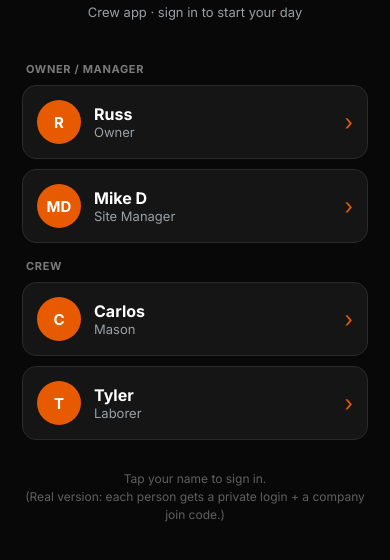
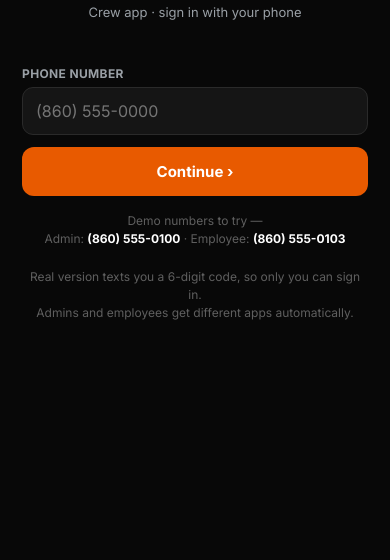
Before and after one commit to BlackwireInvestments/complete-care-masonry-app, a plain HTML site: page index.html in a window 390 px wide. Shown: the part 74-634 px from the top of the page. Drawn offline with Linux system fonts and the light colour scheme.

Commit message:
Revamp: phone login + admin/employee separation

```diff
--- a/index.html
+++ b/index.html
@@ -165,15 +165,22 @@ input,textarea,select{font-family:inherit;font-size:16px}
 </div>
 <div id="login">
   <div class="lwm"><span class="o">COMPLETE CARE</span> MASONRY</div>
-  <div class="ltag">Crew app · sign in to start your day</div>
-  <div id="loginlist"></div>
-  <p class="note">Tap your name to sign in.<br>(Real version: each person gets a private login + a company join code.)</p>
+  <div class="ltag">Crew app · sign in with your phone</div>
+  <div style="max-width:360px;margin:8px auto 0;width:100%">
+    <div class="field"><label style="color:#9aa0a6">Phone number</label>
+      <input id="phoneIn" type="tel" inputmode="tel" autocomplete="tel" placeholder="(860) 555-0000" style="background:#151515;border:1.5px solid #2a2a2a;color:#fff" onkeydown="if(event.key==='Enter')doPhoneLogin()">
+    </div>
+    <button class="btn wave" onclick="doPhoneLogin()">Continue ›</button>
+    <p id="loginerr" style="color:#df4b3a;font-size:13px;text-align:center;margin-top:10px;display:none"></p>
+    <div id="demohint"></div>
+  </div>
+  <p class="note">Real version texts you a 6-digit code, so only you can sign in.<br>Admins and employees get different apps automatically.</p>
 </div>
 <div class="sheet" id="sheet" onclick="if(event.target===this)closeSheet()"><div class="sheetcard" id="sheetcard"></div></div>
 
 <script>
 /* ============ STATE ============ */
-const LS='ccm_state_v1';
+const LS='ccm_state_v2';
 const uid=()=>Math.random().toString(36).slice(2,9);
 const now=()=>Date.now();
 const fmtT=t=>new Date(t).toLocaleTimeString('en-US',{hour:'numeric',minute:'2-digit'});
@@ -182,10 +189,10 @@ const initials=n=>n.split(' ').map(w=>w[0]).slice(0,2).join('').toUpperCase();
 
 function seed(){
  const crew=[
-  {id:'u1',name:'Russ',role:'Owner'},
-  {id:'u2',name:'Mike D',role:'Site Manager'},
-  {id:'u3',name:'Carlos',role:'Mason'},
-  {id:'u4',name:'Tyler',role:'Laborer'},
+  {id:'u1',name:'Russ',role:'Owner',phone:'(860) 555-0100'},
+  {id:'u2',name:'Mike D',role:'Site Manager',phone:'(860) 555-0102'},
+  {id:'u3',name:'Carlos',role:'Mason',phone:'(860) 555-0103'},
+  {id:'u4',name:'Tyler',role:'Laborer',phone:'(860) 555-0104'},
  ];
  const job={id:uid(),title:'Retaining Wall — 12 Oak St',address:'12 Oak St, Avon CT',client:'Jennifer T.',status:'active',crew:['u2','u3','u4'],created:now(),
   phases:[
@@ -424,8 +431,8 @@ function viewCrew(){
   h+=`<div class="member"><div class="av">${initials(c.name)}</div><div style="flex:1"><b>${c.name}</b><div class="muted tiny">${c.role}</div></div>${onclk?'<span class="badge b-active">on clock</span>':''}${c.id===S.me?'<span class="badge b-soon">you</span>':''}</div>`;});
  return h;
 }
-function newMember(){sheet(`<h3>Add crew member</h3><div class="field"><label>Name</label><input id="mn" placeholder="Full name"></div><div class="field"><label>Role</label><select id="mr"><option>Mason</option><option>Laborer</option><option>Site Manager</option><option>Apprentice</option><option>Owner</option></select></div><button class="btn wave" onclick="addMember()">Add to crew</button>`);}
-function addMember(){const n=document.getElementById('mn').value.trim();if(!n)return;S.crew.push({id:uid(),name:n,role:document.getElementById('mr').value});save();closeSheet();render();}
+function newMember(){sheet(`<h3>Add crew member</h3><div class="field"><label>Name</label><input id="mn" placeholder="Full name"></div><div class="field"><label>Phone number (their login)</label><input id="mp" type="tel" inputmode="tel" placeholder="(860) 555-0000"></div><div class="field"><label>Role</label><select id="mr"><option>Mason</option><option>Laborer</option><option>Apprentice</option><option>Site Manager</option><option>Owner</option></select></div><button class="btn wave" onclick="addMember()">Add to crew</button><p class="muted tiny" style="text-align:center;margin-top:10px">They sign in with this phone number. Mason/Laborer/Apprentice = employee view. Site Manager/Owner = admin.</p>`);}
+function addMember(){const n=document.getElementById('mn').value.trim();if(!n)return;const ph=document.getElementById('mp').value.trim();S.crew.push({id:uid(),name:n,role:document.getElementById('mr').value,phone:ph});save();closeSheet();render();}
 
 /* ============ CHAT (general) ============ */
 function viewChat(){
@@ -449,15 +456,22 @@ function onFab(){if(cur==='jobs')newJob();else if(cur==='crew')newMember();}
 /* ============ utils ============ */
 function resizeImg(file,cb){const r=new FileReader();r.onload=e=>{const img=new Image();img.onload=()=>{const max=720,sc=Math.min(1,max/Math.max(img.width,img.height));const cv=document.createElement('canvas');cv.width=img.width*sc;cv.height=img.height*sc;cv.getContext('2d').drawImage(img,0,0,cv.width,cv.height);cb(cv.toDataURL('image/jpeg',.7));};img.src=e.target.result;};r.readAsDataURL(file);}
 
-/* ============ LOGIN / SIGN-IN ============ */
-function luserHTML(c){return `<div class="luser" onclick="doLogin('${c.id}')"><div class="av">${initials(c.name)}</div><div><div class="nm">${c.name}</div><div class="rl">${c.role}</div></div><div class="go">›</div></div>`;}
+/* ============ LOGIN / SIGN-IN (phone) ============ */
+function normPhone(p){return (p||'').replace(/\D/g,'').slice(-10);}
 function showLogin(){
- const mgr=S.crew.filter(c=>['Owner','Site Manager'].includes(c.role));
- const workers=S.crew.filter(c=>!['Owner','Site Manager'].includes(c.role));
- document.getElementById('loginlist').innerHTML=
-  '<h4>Owner / Manager</h4>'+mgr.map(luserHTML).join('')+
-  '<h4>Crew</h4>'+workers.map(luserHTML).join('');
- document.getElementById('login').classList.add('on');
+ const el=document.getElementById('login');el.classList.add('on');
+ const er=document.getElementById('loginerr');if(er)er.style.display='none';
+ const pin=document.getElementById('phoneIn');if(pin)pin.value='';
+ const hint=document.getElementById('demohint');
+ if(hint)hint.innerHTML='<p class="note" style="margin-top:16px">Demo numbers to try —<br>Admin: <b style="color:#fff">(860) 555-0100</b> · Employee: <b style="color:#fff">(860) 555-0103</b></p>';
+}
+function doPhoneLogin(){
+ const v=normPhone(document.getElementById('phoneIn').value);
+ const er=document.getElementById('loginerr');
+ if(v.length!==10){er.style.display='block';er.textContent='Enter a 10-digit phone number.';return;}
+ const c=S.crew.find(x=>normPhone(x.phone)===v);
+ if(!c){er.style.display='block';er.textContent="That number isn't on the crew yet. Ask your admin to add you.";return;}
+ doLogin(c.id);
 }
 function doLogin(id){S.me=id;S.signedIn=true;save();
  const m=me();document.getElementById('mename').textContent=m.name;document.getElementById('meav').textContent=initials(m.name);
```
